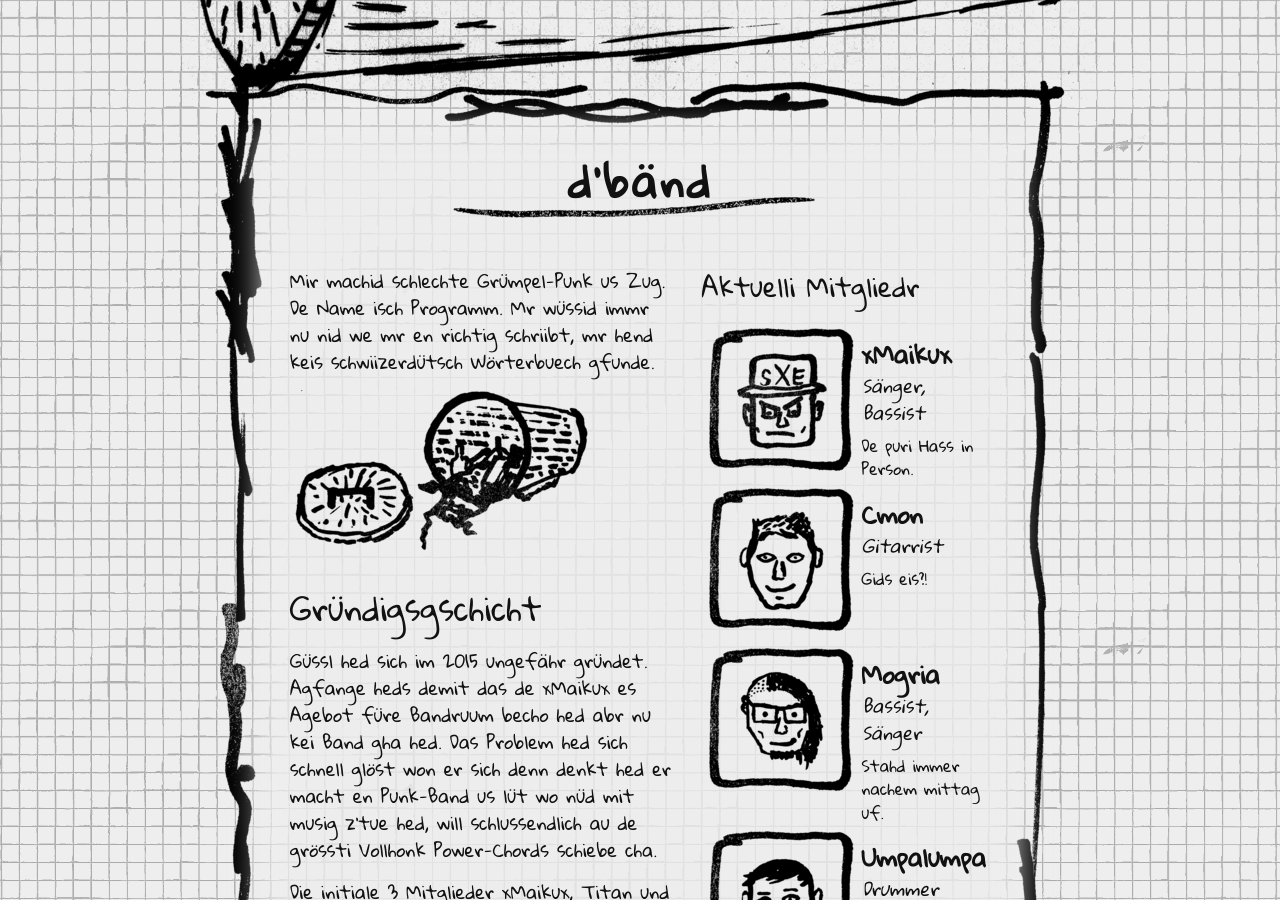
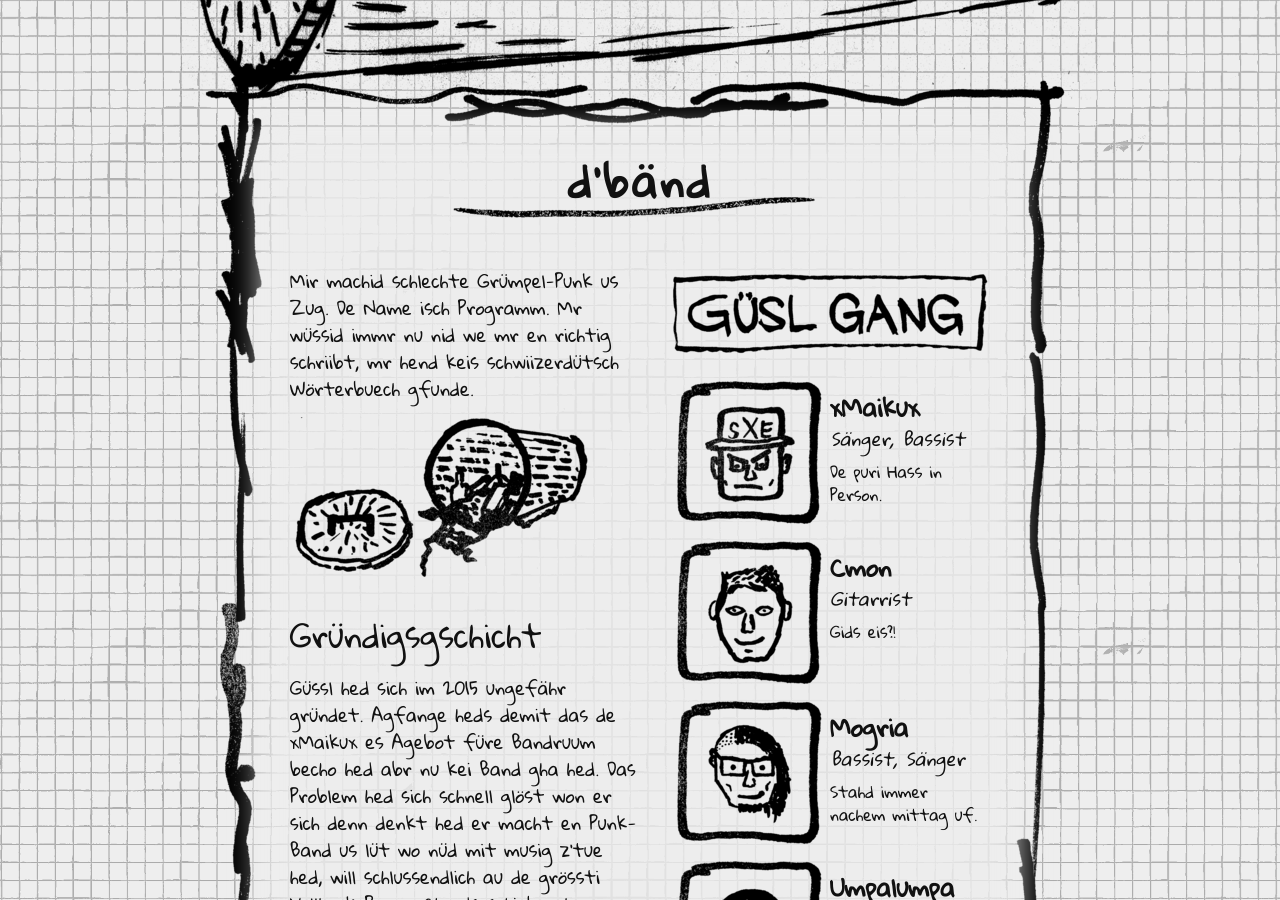
Before and after one commit to mogria/guezzlpage, a Jekyll site: the page built from band.html, in a window 1280 px wide and 900 px high, scrolled down 325 px. Built offline with Jekyll 4.4.1, drawn with Linux system fonts in a browser that asks for light colours.

Commit message:
add image for bandmember title (güsl gang)

```diff
--- a/band.html
+++ b/band.html
@@ -18,7 +18,9 @@
 
 <div itemscope= itemtype="http://schema.org/MusicGroup">
 <div class="band-members" itemscope itemtype="http://schema.org/ItemList">
-<h3 itemprop="name">Aktuelli Mitgliedr</h3>
+    <h3 itemprop="name">
+        <img src="{{ "/img/guesl-gang.png" | prepend: site.baseurl}}" alt="{{ site.title | sample }} Gang"/>
+    </h3>
 {% for member in site.data.bandmembers %}
     {% if member[1].active %}
         <div class="band-member" itemprop="itemListElement" itemscope itemtype="http://schema.org/Person">
```
Also changed, not shown: img/guesl-gang.png (added), 2 other files.
